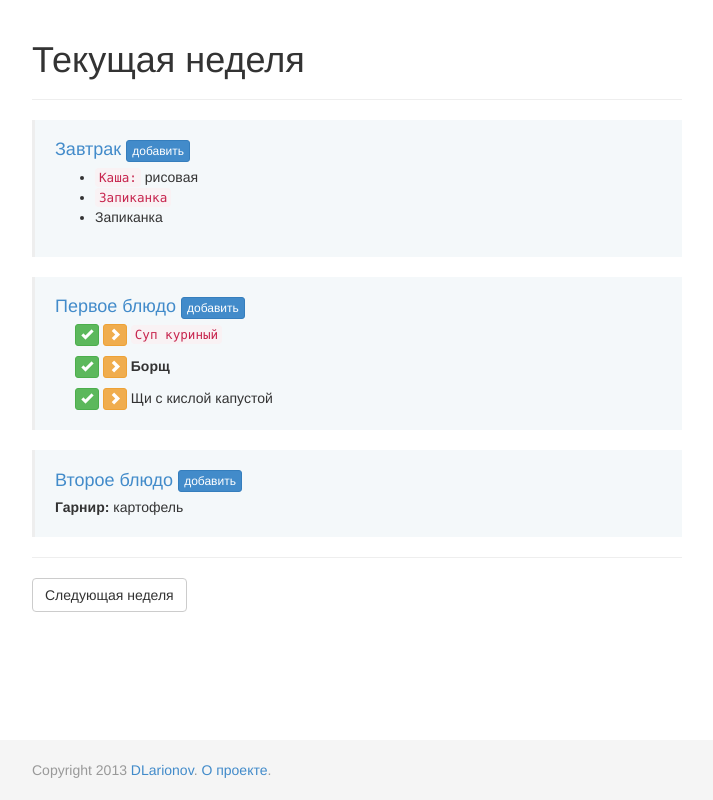
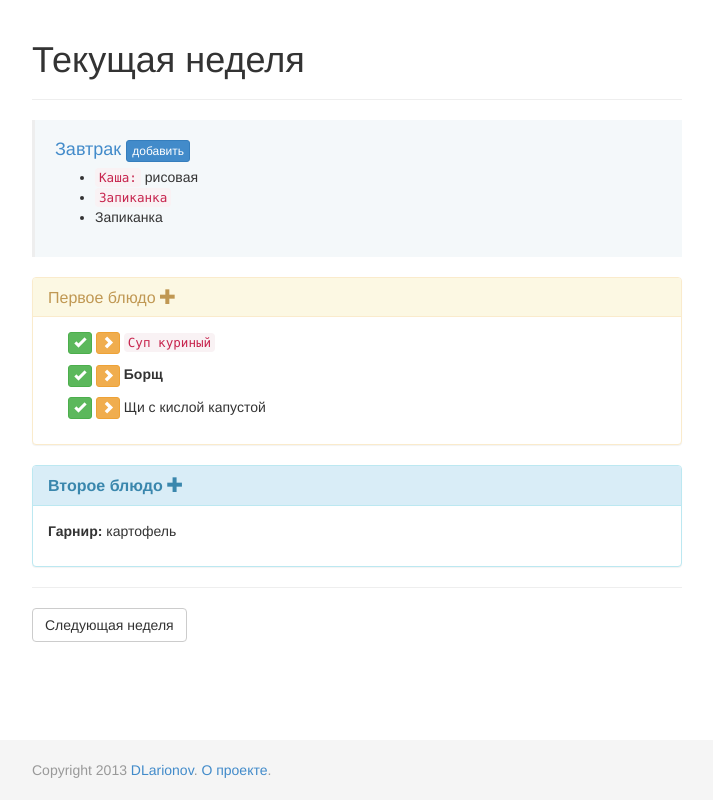
Before and after one commit to InvisibleMan/nwmenu, a Flask app: page / in a window 1280 px wide. Shown: the whole page, without its empty margins (283-996 px from the left). Run offline with Flask 2, Linux system fonts and the light colour scheme.

Commit message:
Добавлено наследование шаблонов

```diff
--- a/hello.py
+++ /dev/null
@@ -1,13 +0,0 @@
-from flask import Flask
-from flask import render_template
-
-app = Flask(__name__)
-
-@app.route('/')
-def hello_world():
-  # return 'Hello World!'
-    return render_template('index.html', name='ee')
-
-if __name__ == '__main__':
-    app.debug = True
-    app.run(None, 4000)
--- /dev/null
+++ b/main.py
@@ -0,0 +1,22 @@
+from flask import Flask
+from flask import render_template
+
+app = Flask(__name__)
+
+@app.route('/')
+def index():
+  # return 'Hello World!'
+    return render_template('index.html', name='ee')
+
+@app.route('/week/<week>/add/<dish>')
+def add_dish(week='next', dish=1):
+    # return 'Parameters %s - %s' % (week, dish)
+    return render_template('add.html', week=week, dish=dish)
+
+@app.route('/about')
+def about():
+    return render_template('about.html')
+
+if __name__ == '__main__':
+    app.debug = True
+    app.run(None, 4000)
--- a/static/css/nwmenu.css
+++ b/static/css/nwmenu.css
@@ -26,3 +26,8 @@
 h4 a:hover{
   text-decoration: none;
 }
+
+.panel-title a {
+  color:inherit;
+  text-decoration: none;
+}
--- a/templates/index.html
+++ b/templates/index.html
@@ -1,27 +1,10 @@
-<!DOCTYPE html>
-<html lang="en">
-  <head>
-    <meta charset="utf-8">
-    <meta http-equiv="X-UA-Compatible" content="IE=edge">
-    <meta name="viewport" content="width=device-width, initial-scale=1.0">
-    <title>Меню | Текущая неделя</title>
-    <!-- Bootstrap -->
-    <link href="/static/css/bootstrap.css" rel="stylesheet" media="screen">
-    <link href="/static/css/sticky-footer.css" rel="stylesheet">
-    <link href="/static/css/nwmenu.css" rel="stylesheet">
-  </head>
-  <body>
-    <div id="wrap">
-
-      <!-- Begin page content -->
-      <div class="container">
+{% extends "layout.html" %}
+{% block title %}Текущая неделя{% endblock %}
+{% block content %}
         <div class="page-header">
           <h1>Текущая неделя</h1>
         </div>
-<!--         <p class="lead">Pin a fixed-height footer to the bottom of the viewport in desktop browsers with this custom HTML and CSS.</p>
-        <p>Use <a href="../sticky-footer-navbar">the sticky footer with a fixed navbar</a> if need be, too.</p>
 
-        <h2>Эта неделя</h2> -->
         <div class="bs-callout bs-callout-info">
           <h4><a href="/">Завтрак <span class="btn btn-primary btn-xs">добавить</span></a></h4>
           <ul>
@@ -29,13 +12,13 @@
             <li><code>Запиканка</code></li>
             <li>Запиканка</li>
           </ul>
-<!--           <p>
-            <a href="/" class="btn btn-primary btn-sm">Добавить</a>
-          </p> -->
         </div>
 
-        <div class="bs-callout bs-callout-info">
-          <h4><a href="/">Первое блюдо <span class="btn btn-primary btn-xs">добавить</span></a></h4>
+        <div class="panel panel-warning">
+          <div class="panel-heading">
+              <h3 class="panel-title"><a href="/week/next/add/1">Первое блюдо <span class="glyphicon glyphicon-plus"></span></a></h3>
+          </div>
+          <div class="panel-body">
           <p>
             <a href="/cooked/123" style="margin-left:20px" class="btn btn-success btn-xs" title="Приготовлено"><span class="glyphicon glyphicon-ok"></span></a>
             <a href="/move-next-week/123" class="btn btn-warning btn-xs" title="Перенести"><span class="glyphicon glyphicon-chevron-right"></span></a>
@@ -51,25 +34,18 @@
             <a href="/move-next-week/123" class="btn btn-warning btn-xs" title="Перенести"><span class="glyphicon glyphicon-chevron-right"></span></a>
             Щи с кислой капустой
           </p>
+          </div>
         </div>
 
-        <div class="bs-callout bs-callout-info">
-          <h4><a href="/">Второе блюдо <span class="btn btn-primary btn-xs">добавить</span></a></h4>
-          <p><strong>Гарнир:</strong> картофель</p>
+        <div class="panel panel-info">
+          <div class="panel-heading">
+            <h3 class="panel-title"><a href="/week/next/add/2"><strong>Второе блюдо</strong> <span class="glyphicon glyphicon-plus"></span></a></h3>
+          </div>
+          <div class="panel-body">
+            <p><strong>Гарнир:</strong> картофель</p>
+          </div>
         </div>
-
-
-        <!-- <a href="/" class="btn btn-warning">Добавить</a> -->
 
         <hr />
         <a href="/next" class="btn btn-default">Следующая неделя</a>
-      </div>
-    </div>
-
-    <div id="footer">
-      <div class="container">
-        <p class="text-muted credit">Copyright 2013 <a href="/">DLarionov</a>. <a href="/about">О проекте</a>.</p>
-      </div>
-    </div>
-  </body>
-</html>
+{% endblock %}
--- /dev/null
+++ b/templates/layout.html
@@ -0,0 +1,26 @@
+<!DOCTYPE html>
+<html lang="en">
+  <head>
+    <meta charset="utf-8">
+    <meta http-equiv="X-UA-Compatible" content="IE=edge">
+    <meta name="viewport" content="width=device-width, initial-scale=1.0">
+    <title>{% block title %}{% endblock %} | Меню</title>
+    <!-- Bootstrap -->
+    <link href="/static/css/bootstrap.css" rel="stylesheet" media="screen">
+    <link href="/static/css/sticky-footer.css" rel="stylesheet">
+    <link href="/static/css/nwmenu.css" rel="stylesheet">
+  </head>
+  <body>
+    <div id="wrap">
+      <div class="container">
+        {% block content %}{% endblock %}
+      </div>
+    </div>
+
+    <div id="footer">
+      <div class="container">
+        <p class="text-muted credit">Copyright 2013 <a href="/">DLarionov</a>. <a href="/about">О проекте</a>.</p>
+      </div>
+    </div>
+  </body>
+</html>
```
Also changed, not shown: templates/about.html (added, +16 -0 lines), templates/add.html (added, +7 -0 lines).
